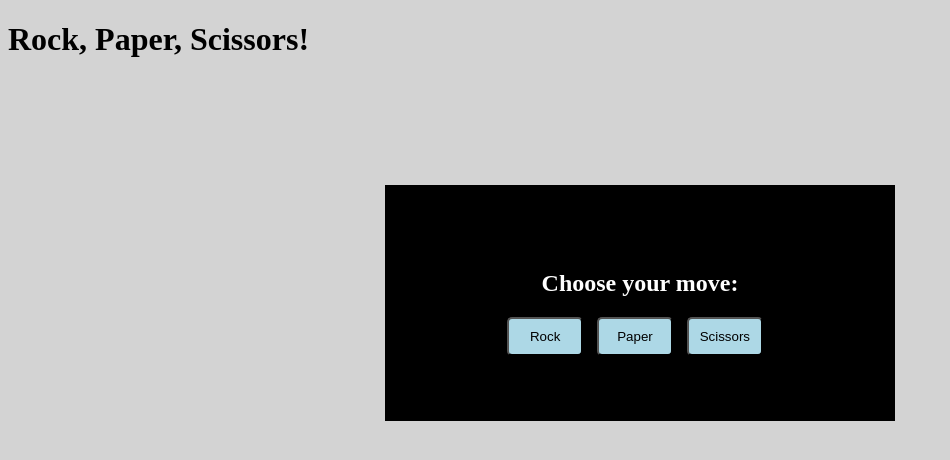
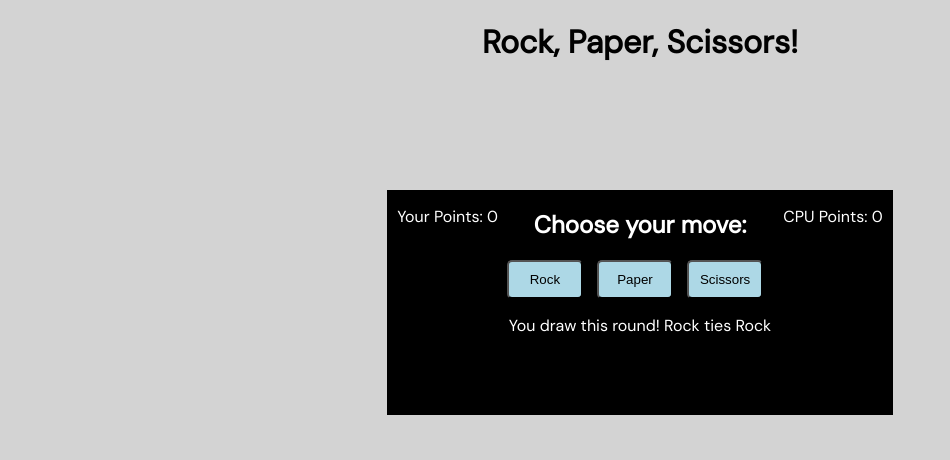
Before and after one commit to nurcos/rock-paper-scissors, a plain HTML site: page index.html in a window 1280 px wide. Both pictures are taken after a click on the button "Rock". Shown: the whole page, without its empty margins (0-950 px from the left). Drawn offline with Linux system fonts and the light colour scheme.

Commit message:
finish gui

```diff
--- a/index.html
+++ b/index.html
@@ -3,6 +3,7 @@
 <head>
   <link rel="stylesheet" type="text/css" href="styles.css">
   <meta charset="utf-8">
+  <link href="https://fonts.googleapis.com/css?family=DM+Sans&display=swap" rel="stylesheet">
   <title>Rock paper scissors in console</title>
 </head>
 <body>
@@ -10,10 +11,19 @@
   <h1>Rock, Paper, Scissors!</h1>
 
   <div class="container">
+    <p id="your-points">Your Points: 0</p>
+    <p id="cpu-points">CPU Points: 0</p>
+
     <h2>Choose your move:</h2>
-    <button class="selection">Rock</button>
-    <button class="selection">Paper</button>
-    <button class="selection">Scissors</button>
+
+    <div class="buttons">
+      <button class="selection" id="rock">Rock</button>
+      <button class="selection" id="paper">Paper</button>
+      <button class="selection" id="scissors">Scissors</button>
+    </div>
+
+    <p id="content">-</p>
+
   </div>
 
 </body>
@@ -23,7 +33,6 @@
   let playerSelection, computerSelection;
   let wins = 0;
   let losses = 0;
-  let draws = 0;
 
   function computerPlay() {
     switch (Math.floor(Math.random() * 3) + 1){
@@ -37,7 +46,6 @@
   }
 
   function playRound(){
-    playerSelection = prompt('Choose: ');
     computerSelection = computerPlay();
 
     playerSelection = playerSelection.toLowerCase();
@@ -54,32 +62,34 @@
       return 'You lose this round! ' + playerSelection + ' loses to ' + computerSelection;
     }
     else {
-      draws++;
       return 'You draw this round! ' + playerSelection + ' ties ' + computerSelection;
     }
   }
 
-  function game(){
-    console.log(playRound());
-    console.log(playRound());
-    console.log(playRound());
-    console.log(playRound());
-    console.log(playRound());
+  const container = document.querySelector('.container');
+  const content = document.querySelector('#content');
+  const yourPoints = document.querySelector('#your-points');
+  const cpuPoints = document.querySelector('#cpu-points');
 
-    if (wins > losses){
-      console.log('YOU WIN THE GAME.');
-    }
-    else if  (wins < losses){
-      console.log('YOU LOSE THE GAME.');
-    }
-    else {
-      console.log('YOU DRAW THE GAME.');
-    }
+  const buttons = document.querySelectorAll('button');
+  buttons.forEach((button) => {
+    button.addEventListener('click', (e) => {
+      playerSelection = button.id;
+      content.textContent = playRound();
+      yourPoints.textContent = 'Your Points: ' + wins;
+      cpuPoints.textContent = 'CPU Points: ' + losses;
 
-    console.log('You won ' + wins + ', lost ' + losses + ', and drew ' + draws + '.')
+      if (wins == 5) {
+        wins = 0;
+        losses = 0;
+        content.textContent = 'You win the game! Choose a move to play again';
+      }
+      else if (losses == 5) {
+        wins = 0;
+        losses = 0;
+        content.textContent = 'You lose the game! Choose a move to play again';
+      }
+    });
+  });
 
-    wins = 0;
-    losses = 0;
-    draws = 0;
-  }
 </script>
--- a/styles.css
+++ b/styles.css
@@ -1,27 +1,40 @@
 body {
+  font-family: 'DM Sans', sans-serif;
   background-color: lightgrey;
 }
 
 h1 {
+  text-align: center;
+}
 
+h2 {
+  padding-top: 5%;
 }
 
 .container {
+  position: relative;
   width: 30%;
-  padding: 5%;
-  border: 2px solid black;
+  padding: 0 5% 5% 5%;
   margin: 10% auto 0 auto;
-  vertical-align: middle;
   text-align: center;
   background-color: black;
   color: white;
 }
 
 .selection {
-  height: 30%;
   width: 20%;
   padding: 10px;
   background-color: lightblue;
   border-radius: 5px;
   margin-right: 10px;
 }
+
+#your-points {
+  position: absolute;
+  left: 10px;
+}
+
+#cpu-points {
+  position: absolute;
+  right: 10px;
+}
```
